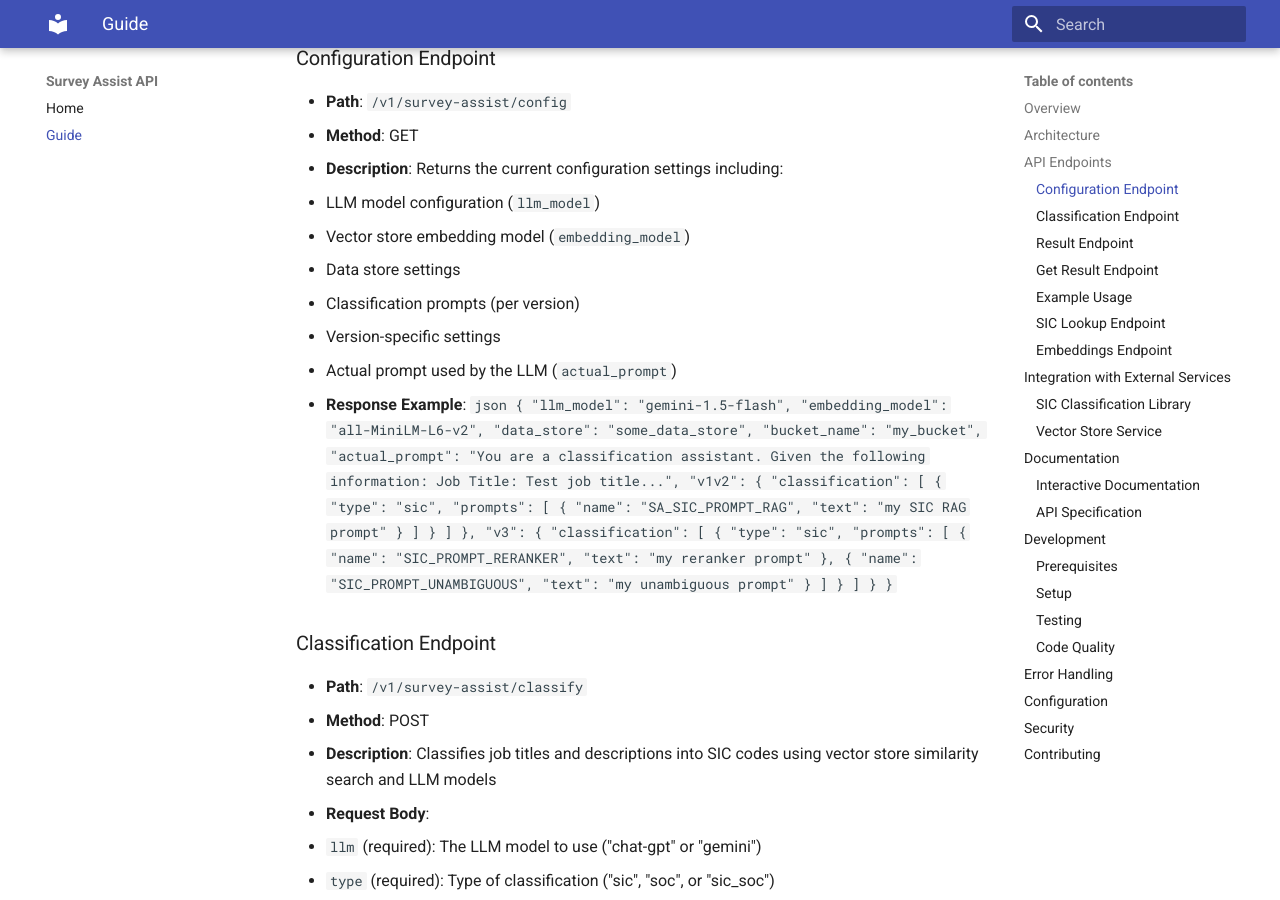
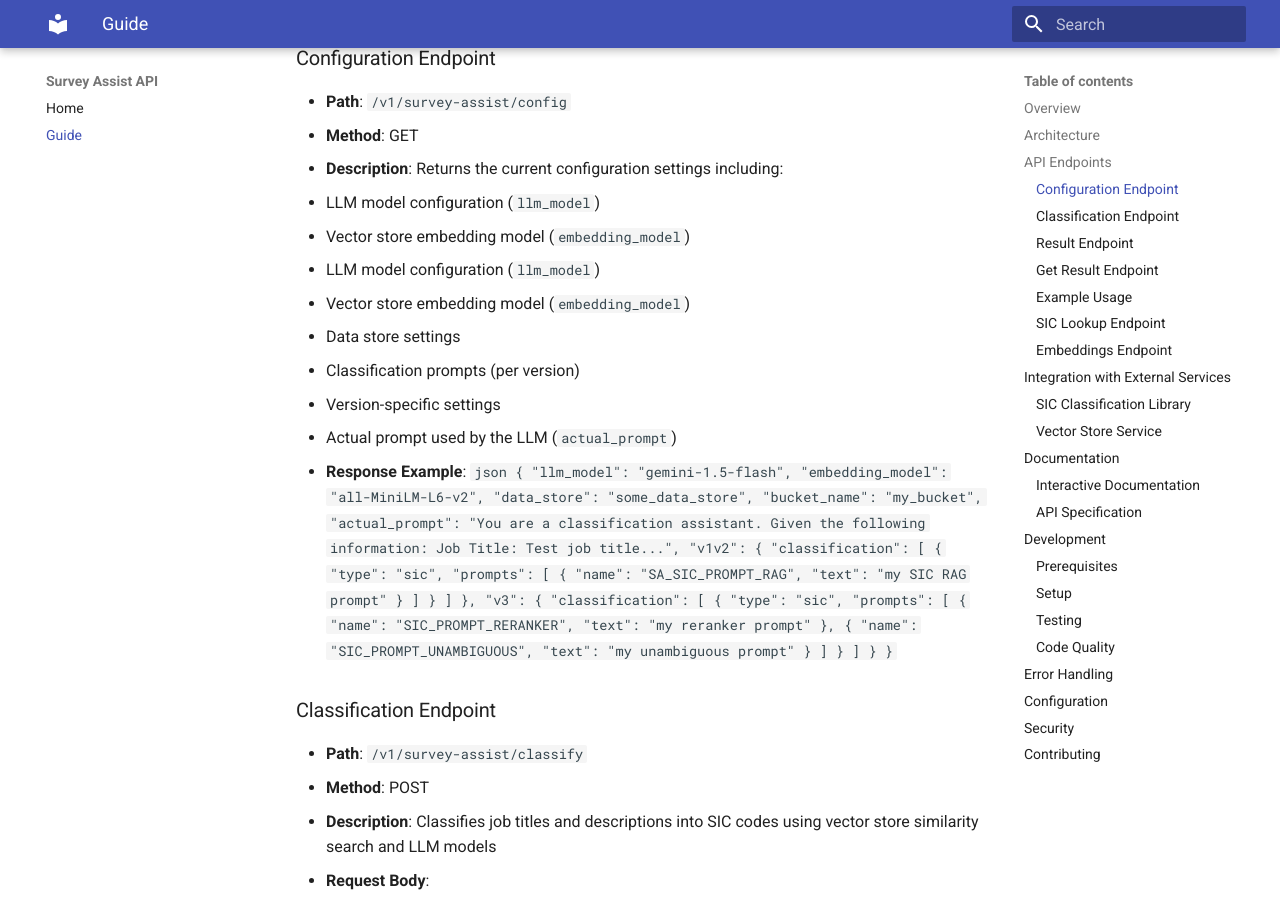
Before and after one commit to ONSdigital/survey-assist-api, an MkDocs documentation site: the page built from docs/guide.md, in a window 1280 px wide and 900 px high, scrolled down 523 px. Built offline with MkDocs 1.6.1 and Material for MkDocs 9.7.7, drawn with Linux system fonts in a browser that asks for light colours.

```diff
--- a/docs/guide.md
+++ b/docs/guide.md
@@ -18,6 +18,8 @@
 - **Path**: `/v1/survey-assist/config`
 - **Method**: GET
 - **Description**: Returns the current configuration settings including:
+  - LLM model configuration (`llm_model`)
+  - Vector store embedding model (`embedding_model`)
   - LLM model configuration (`llm_model`)
   - Vector store embedding model (`embedding_model`)
   - Data store settings
```
